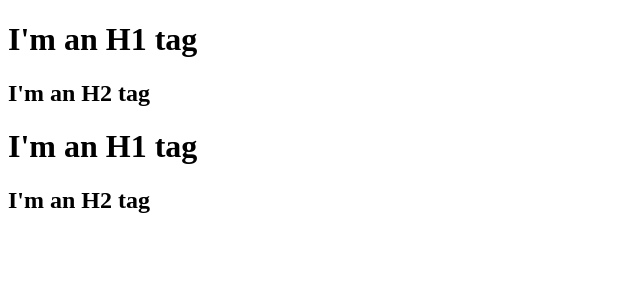
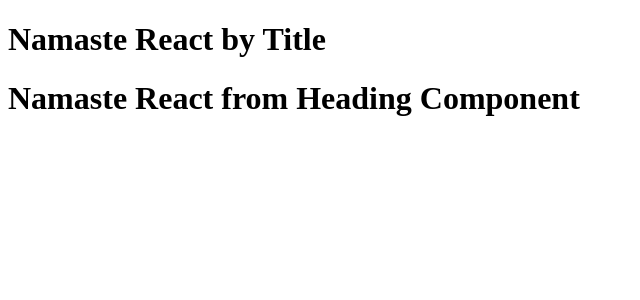
Before and after one commit to manoj07-coder/Namaste-react, a React (Vite) app: page / in a window 1280 px wide. Shown: the top 300 px of the page, without its empty margins (0-640 px from the left). Built offline with nearby package versions, Linux system fonts and the light colour scheme.

Commit message:
episode-03

```diff
--- a/App.js
+++ b/App.js
@@ -1,18 +1,15 @@
 import React from "react";
 import ReactDOM from "react-dom/client";
 
-const parent = React.createElement("div", { id: "parent" }, [
-  React.createElement("div", { id: "child1" }, [
-    React.createElement("h1", {}, "I'm an H1 tag"),
-    React.createElement("h2", {}, "I'm an H2 tag"),
-  ]),
-  React.createElement("div", { id: "child2" }, [
-    React.createElement("h1", {}, "I'm an H1 tag"),
-    React.createElement("h2", {}, "I'm an H2 tag"),
-  ]),
-]);
+const Title = () => <h1 className="head">Namaste React by Title</h1>;
+
+const HeadingComponent = () => (
+  <div id="container">
+    <Title />
+    <h1 className="heading">Namaste React from Heading Component</h1>
+  </div>
+);
 
 const root = ReactDOM.createRoot(document.getElementById("root"));
-root.render(parent);
 
-console.log(parent);
+root.render(<HeadingComponent />);
--- a/package.json
+++ b/package.json
@@ -3,6 +3,8 @@
   "version": "1.0.0",
   "description": "This is Namaste React by Manoj",
   "scripts": {
+    "start": "parcel index.html",
+    "build": "parcel build index.html",
     "test": "jest"
   },
   "repository": {
```
